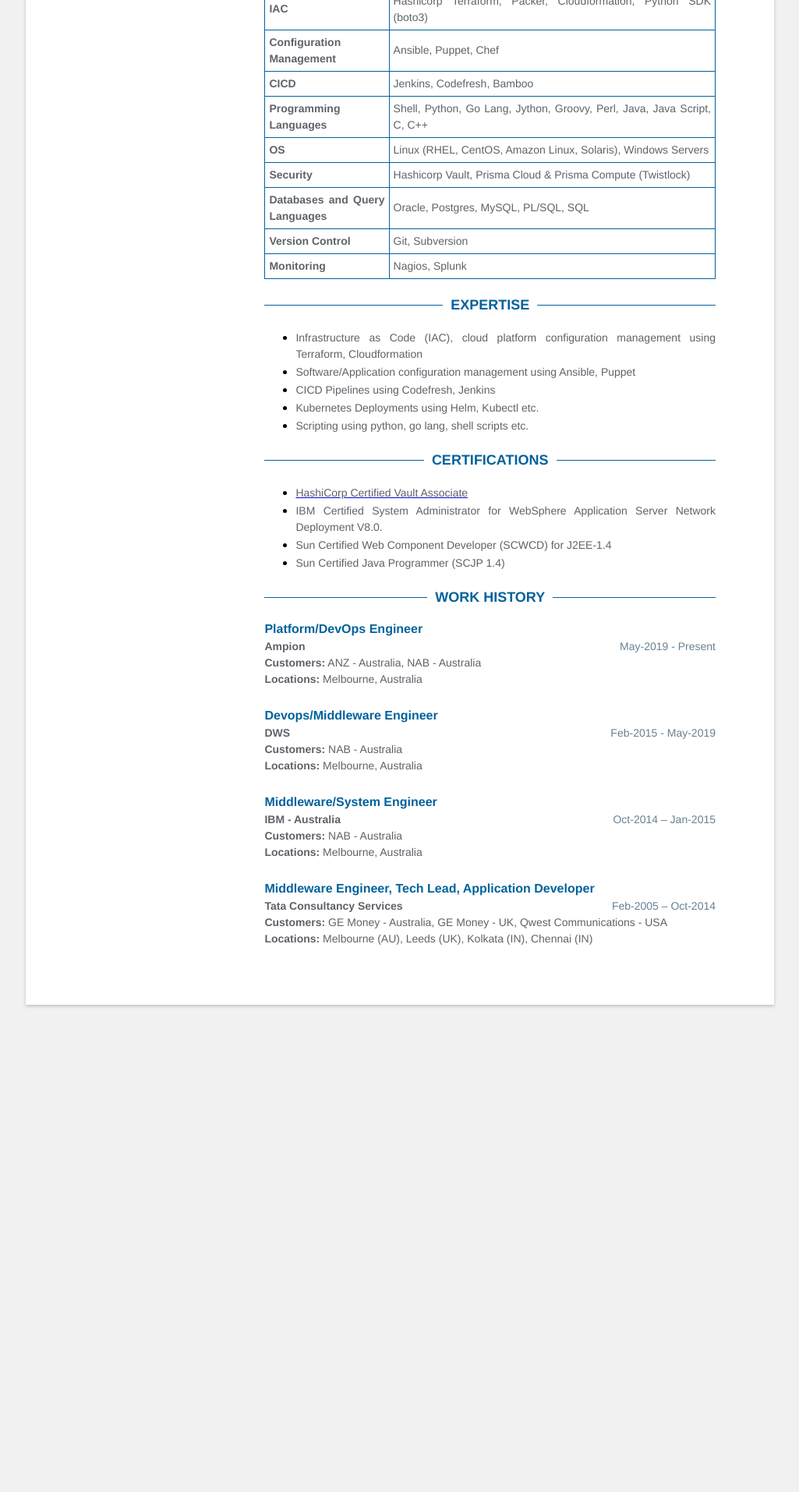
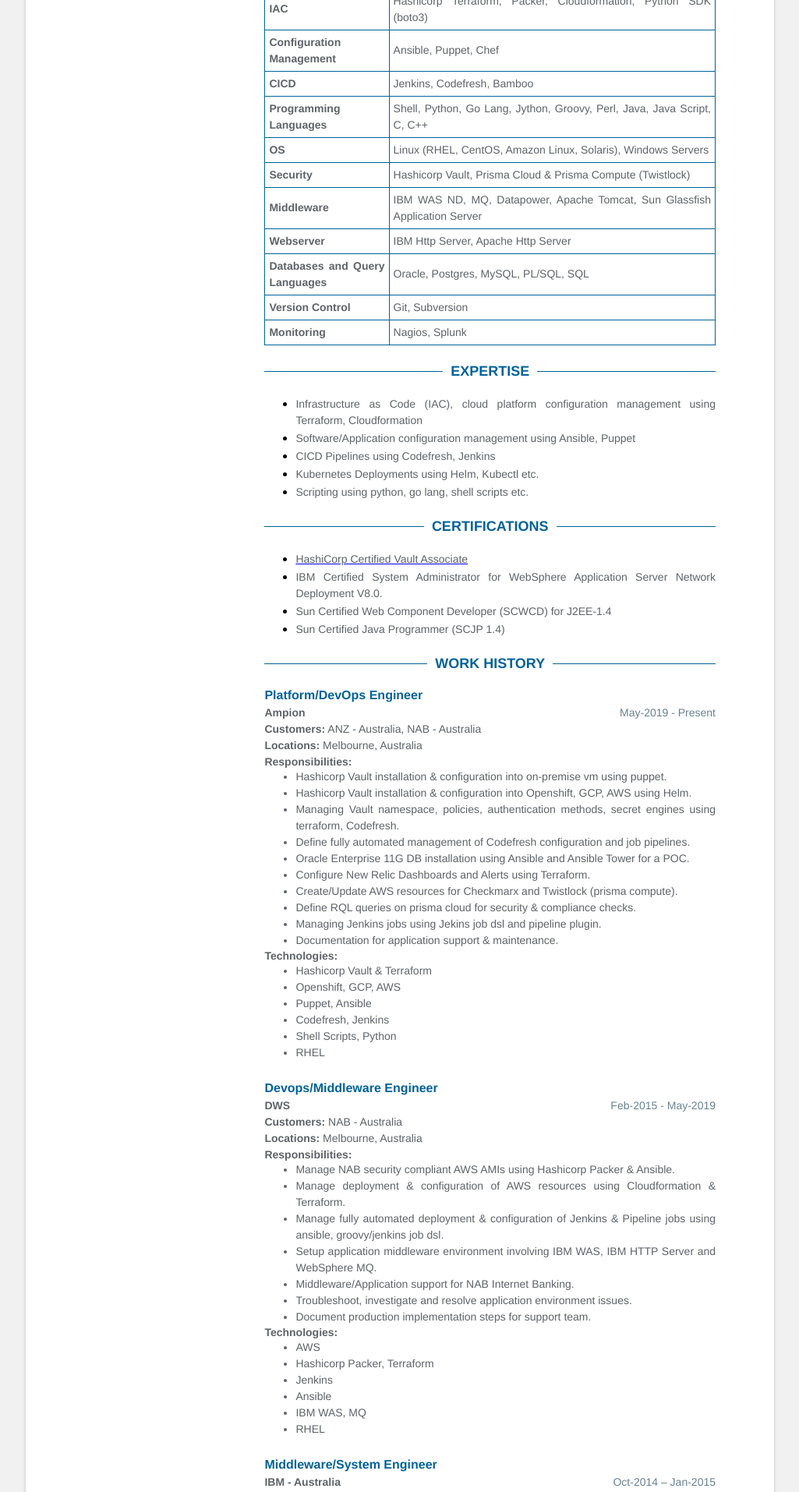
Before and after one commit to shvikash/shvikash.github.io, a Jekyll site: the page built from index.html, in a window 1280 px wide. Shown: the part 563-2477 px from the top of the page at 78% size, without its empty margins (127-1152 px from the left). Built offline with Jekyll 4.4.1, drawn with Linux system fonts in a browser that asks for light colours; before the commit the page ends 1882 px from its top, so only the background shows below that; some of the changed text lies outside the part shown.

Commit message:
Update cv - 20220328

```diff
--- a/_data/data.yml
+++ b/_data/data.yml
@@ -41,6 +41,10 @@
     details: Linux (RHEL, CentOS, Amazon Linux, Solaris), Windows Servers
   - category: Security
     details: Hashicorp Vault, Prisma Cloud & Prisma Compute (Twistlock)
+  - category: Middleware
+    details: IBM WAS ND, MQ, Datapower, Apache Tomcat, Sun Glassfish Application Server
+  - category: Webserver
+    details: IBM Http Server, Apache Http Server
   - category: Databases and Query Languages
     details: Oracle, Postgres, MySQL, PL/SQL, SQL
   - category: Version Control
@@ -71,18 +75,77 @@
     time: May-2019 - Present
     customers: ANZ - Australia, NAB - Australia
     locations: Melbourne, Australia
+    responsibilities:
+      - Hashicorp Vault installation & configuration into on-premise vm using puppet.
+      - Hashicorp Vault installation & configuration into Openshift, GCP, AWS using Helm.
+      - Managing Vault namespace, policies, authentication methods, secret engines using terraform, Codefresh.
+      - Define fully automated management of Codefresh configuration and job pipelines.
+      - Oracle Enterprise 11G DB installation using Ansible and Ansible Tower for a POC.
+      - Configure New Relic Dashboards and Alerts using Terraform.
+      - Create/Update AWS resources for Checkmarx and Twistlock (prisma compute).
+      - Define RQL queries on prisma cloud for security & compliance checks.
+      - Managing Jenkins jobs using Jekins job dsl and pipeline plugin.
+      - Documentation for application support & maintenance.
+    technologies:
+      - Hashicorp Vault & Terraform
+      - Openshift, GCP, AWS
+      - Puppet, Ansible
+      - Codefresh, Jenkins
+      - Shell Scripts, Python
+      - RHEL
   - role: Devops/Middleware Engineer
     company: DWS
     time: Feb-2015 - May-2019
     customers: NAB - Australia
     locations: Melbourne, Australia
+    responsibilities:
+      - Manage NAB security compliant AWS AMIs using Hashicorp Packer & Ansible.
+      - Manage deployment & configuration of AWS resources using Cloudformation & Terraform.
+      - Manage fully automated deployment & configuration of Jenkins & Pipeline jobs using ansible, groovy/jenkins job dsl.
+      - Setup application middleware environment involving IBM WAS, IBM HTTP Server and WebSphere MQ.
+      - Middleware/Application support for NAB Internet Banking.
+      - Troubleshoot, investigate and resolve application environment issues.
+      - Document production implementation steps for support team.
+    technologies:
+      - AWS
+      - Hashicorp Packer, Terraform
+      - Jenkins
+      - Ansible
+      - IBM WAS, MQ
+      - RHEL
   - role: Middleware/System Engineer
     company: IBM - Australia
     time: Oct-2014 – Jan-2015
     customers: NAB - Australia
     locations: Melbourne, Australia
+    responsibilities:
+      - Provide Middleware Environment Support into multiple projects of National Australia Bank, Australia.
+      - Setup application middleware environment involving IBM WebSphere Application Server, IBM HTTP Server and WebSphere MQ.
+      - Provide application environment support during development and testing.
+      - Troubleshoot, investigate and resolve application environment issues.
+      - Document environment configuration into Middleware Information Repository.
+    technologies:
+      - IBM WAS, MQ
+      - RHEL
   - role: Middleware Engineer, Tech Lead, Application Developer
     company: Tata Consultancy Services
     time: Feb-2005 – Oct-2014
     customers: GE Money - Australia, GE Money - UK, Qwest Communications - USA
     locations: Melbourne (AU), Leeds (UK), Kolkata (IN), Chennai (IN)
+    responsibilities:
+      - Manage installation & configurations of IBM WAS & Apache HTTP server using Chef.
+      - Support IBM Middleware (WAS, Process Server, Portal Server, MQ) for applications.
+      - Deploy and configure objects such as multi-protocol gateways, XML firewall, web service proxy etc on Websphere Datapower XI52 appliance.
+      - Prepare design of J2EE Application involving Core Java, JSP, Servlets, Tag Libraries, EJB and Web Services.
+      - Development of Core Java, J2EE application components and unit testing modules using Junit.
+      - Prepare SQL scripts to create database PL/SQL procedures, functions, package and triggers.
+      - Setup environment for continuous development, unit testing and deployments involving Subversion, Hudson
+      - Setup application web tier (apache) and app tier (Tomcat and Sun Glassfish Application Server).
+    technologies:
+      - IBM WAS, Process Server, Portal Server, MQ, Datapower, CICS Transaction Gateway (CICSTG).
+      - Shell Scripts, Jython, Python, Perl
+      - Java - 1.4, J2EE - 1.5
+      - Hibernate, Spring
+      - SQL, PL/SQL
+      - Apache Http Server, Tomcat, Sun Application Server
+      - RHEL
--- a/_includes/work-history.html
+++ b/_includes/work-history.html
@@ -13,6 +13,20 @@
         </div>
         <div class="customers"><b>Customers:</b> {{item.customers}}</div>
         <div class="locations"><b>Locations:</b> {{item.locations}}</div>
+        <div class="responsibilities"><b>Responsibilities:</b>
+            <ul style="margin-top:-2px; margin-bottom:-1px;">
+                {% for responsibility in item.responsibilities %}
+                    <li>{{responsibility}}</li>
+                {% endfor %}
+            </ul>
+        </div>
+        <div class="technologies"><b>Technologies:</b>
+            <ul style="margin-top:-2px; margin-bottom:-1px;">
+                {% for technology in item.technologies %}
+                    <li>{{technology}}</li>
+                {% endfor %}
+            </ul>
+        </div>
     </div><br>
     {% endfor %}
 </section>
--- a/_sass/includes/work-history.scss
+++ b/_sass/includes/work-history.scss
@@ -21,5 +21,11 @@
         .locations {
             @include body-text;
         }
+        .responsibilities {
+            @include body-text;
+        }
+        .technologies {
+            @include body-text;
+        }
     }
 }
```
